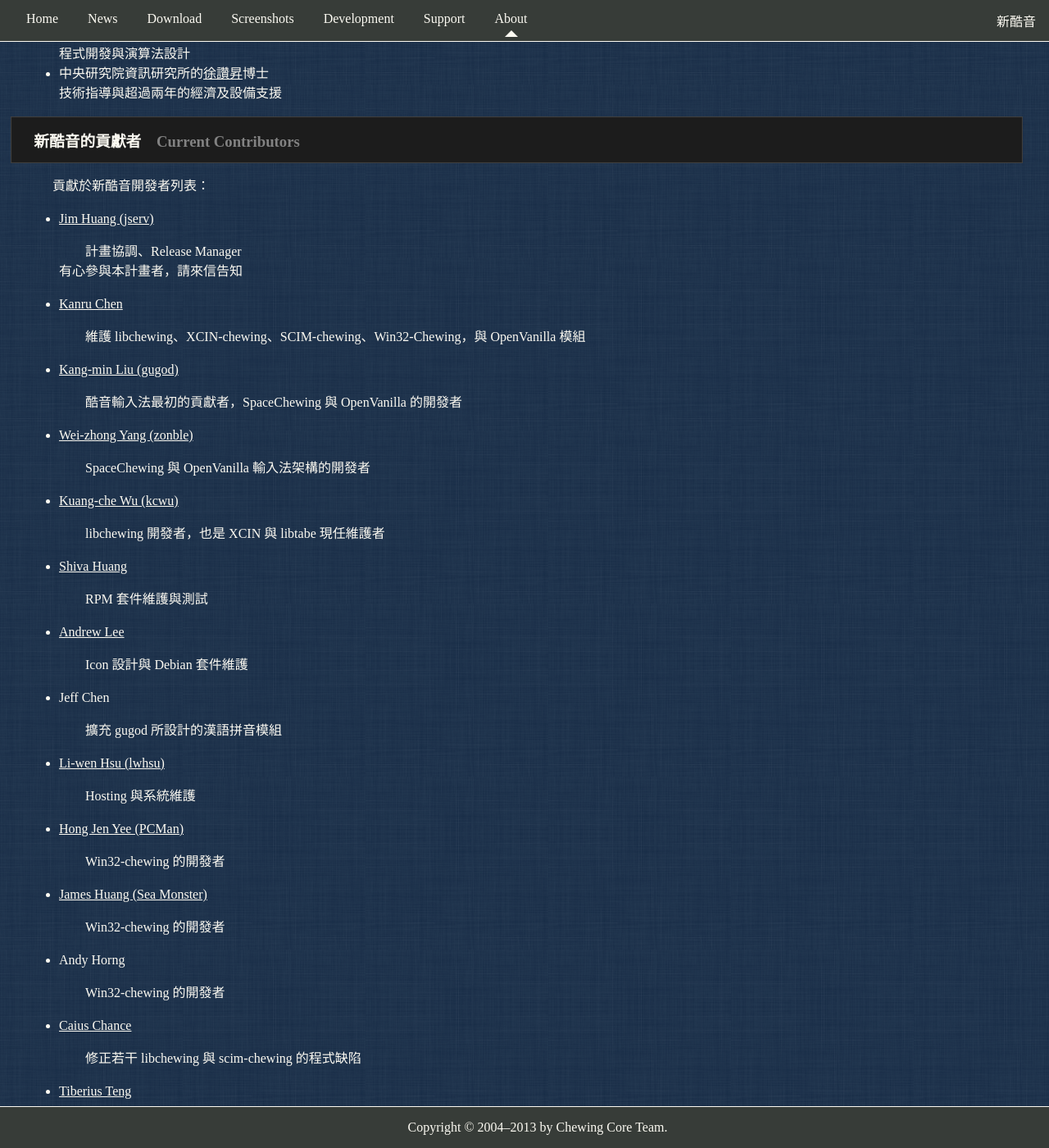
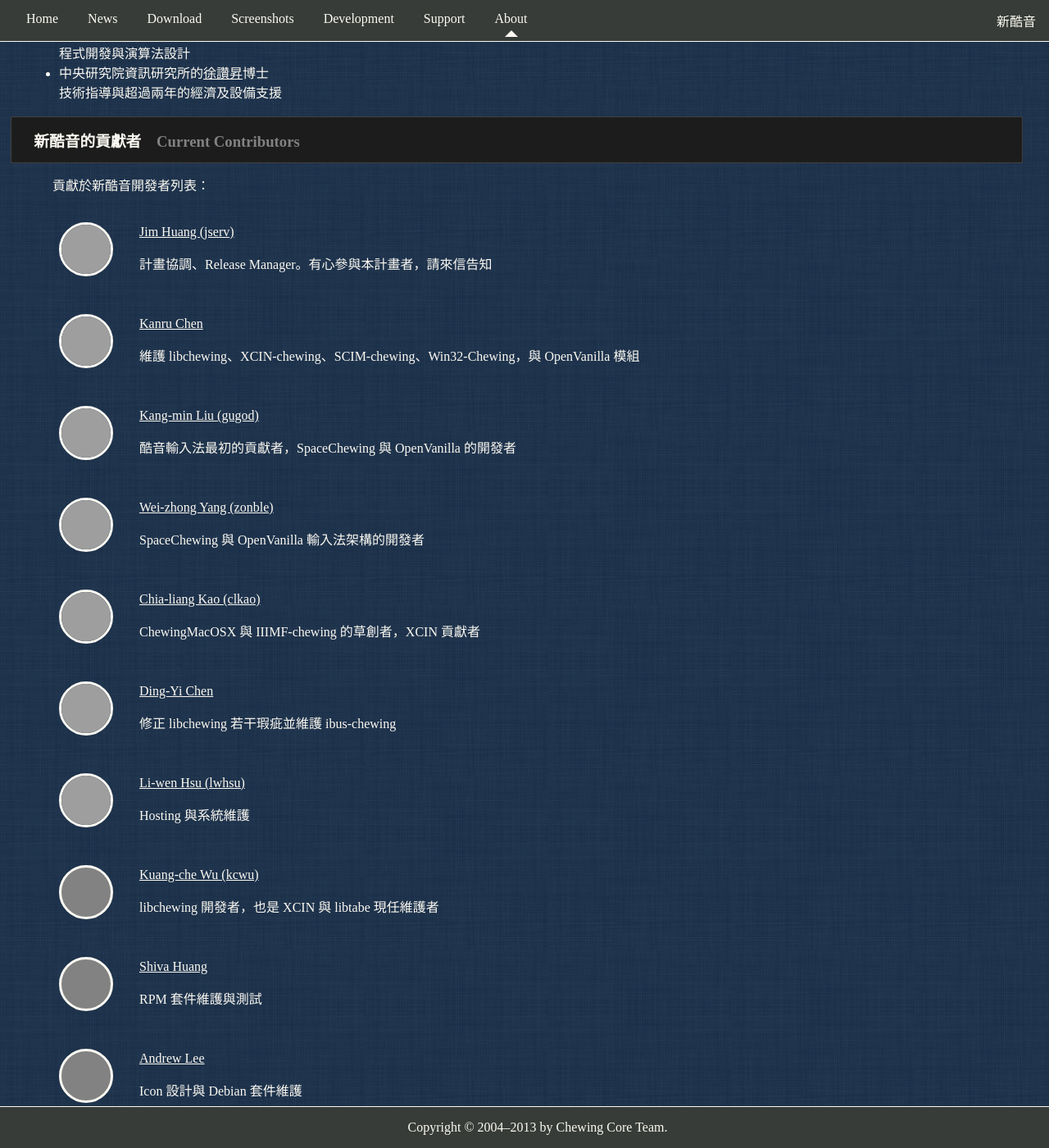
Before and after one commit to chewing/chewing.github.com, a Jekyll site: the page built from about.html, in a window 1280 px wide and 1400 px high, scrolled down 460 px. Shown: the whole window at 82% size. Built offline with Jekyll 4.4.1, drawn with Linux system fonts in a browser that asks for light colours; Markdown is read by kramdown in place of the engine named in the settings; some of the changed text lies outside the part shown; grey boxes are pictures that could not be loaded.

Commit message:
revamp contributor list

```diff
--- a/about.html
+++ b/about.html
@@ -26,76 +26,94 @@
                 <h3>新酷音的貢獻者<span>Current Contributors</span></h3>
         </header>
         <p>貢獻於新酷音開發者列表：</p>
-	<ul>
+	<ul id="contributor">
 		<li>
+			<img src="http://www.gravatar.com/avatar/db87f22ac6851c692b1a66bba387996f?s=60" alt="jserv">
 			<a href="http://about.me/jserv">Jim Huang (jserv)</a>
-			<p>計畫協調、Release Manager<br />有心參與本計畫者，請來信告知</p>
+			<p>計畫協調、Release Manager。有心參與本計畫者，請來信告知</p>
 		</li>
 		<li>
+			<img src="http://www.gravatar.com/avatar/44278652691f460c5d53e96c71c7100f?s=60" alt="kanru">
 			<a href="http://kanru.info/">Kanru Chen</a>
 			<p>維護 libchewing、XCIN-chewing、SCIM-chewing、Win32-Chewing，與 OpenVanilla 模組</p>
 		</li>
 		<li>
+			<img src="http://www.gravatar.com/avatar/4d8c65b603554811079a7ea9b7aab9c0?s=60" alt="gugod">
 			<a href="http://gugod.org/">Kang-min Liu (gugod)</a>
 			<p>酷音輸入法最初的貢獻者，SpaceChewing 與 OpenVanilla 的開發者</p>
 		</li>
 		<li>
+			<img src="http://www.gravatar.com/avatar/6c465af55bd95e740446a095f344df3f?s=60" alt="zonble">
 			<a href="http://zonble.net/">Wei-zhong Yang (zonble)</a>
 			<p>SpaceChewing 與 OpenVanilla 輸入法架構的開發者</p>
 		</li>
+        <li>
+			<img src="http://www.gravatar.com/avatar/f0cc4b511c06b73afb23beb5695a83d6?s=60" alt="clkao">
+			<a href="http://search.cpan.org/~clkao/">Chia-liang Kao (clkao)</a>
+			<p>ChewingMacOSX 與 IIIMF-chewing 的草創者，XCIN 貢獻者</p>
+		</li>
 		<li>
+			<img src="http://www.gravatar.com/avatar/aa7f9a2cc34c774c2d8cecf8b8ce30aa?s=60" alt="definite">
+			<a href="http://dingyichen.wordpress.com/">Ding-Yi Chen</a>
+			<p>修正 libchewing 若干瑕疵並維護 ibus-chewing</p>
+		</li>
+		<li>
+			<img src="http://www.gravatar.com/avatar/169df253a45ad2be7f57305215eab80b?s=60" alt="lwhsu">
+			<a href="http://lwhsu.org/">Li-wen Hsu (lwhsu)</a>
+			<p>Hosting 與系統維護</p>
+		</li>
+		<li>
+			<div></div>
 			<a href="http://www.csie.ntu.edu.tw/~r92030/">Kuang-che Wu (kcwu)</a>
 			<p>libchewing 開發者，也是 XCIN 與 libtabe 現任維護者</p>
 		</li>
 		<li>
+			<div></div>
 			<a href="http://blog.lifestyle.idv.tw/~shiva/">Shiva Huang</a>
 			<p>RPM 套件維護與測試</p>
 		</li>
 		<li>
+			<div></div>
 			<a href="http://wiki.debian.org/AndrewLee">Andrew Lee</a>
 			<p>Icon 設計與 Debian 套件維護</p>
 		</li>
 		<li>
-			Jeff Chen
+			<div></div>
+			<a href="#">Jeff Chen</a>
 			<p>擴充 gugod 所設計的漢語拼音模組</p>
-		</li>
-		<li>
-			<a href="http://lwhsu.org/">Li-wen Hsu (lwhsu)</a>
-			<p>Hosting 與系統維護</p>
-		</li>
-       		<li>
+        </li>
+        <li>
+            <div></div>
 			<a href="http://pcman.sayya.org/">Hong Jen Yee (PCMan)</a>
 			<p>Win32-chewing 的開發者</p>
 		</li>
 		<li>
+			<div></div>
 			<a href="http://www.seamxr.com/">James Huang (Sea Monster)</a>
 			<p>Win32-chewing 的開發者</p>
 		</li>
 		<li>
-			Andy Horng
+			<div></div>
+			<a href="#">Andy Horng</a>
 			<p>Win32-chewing 的開發者</p>
 		</li>
 		<li>
+			<div></div>
 			<a href="http://blog.dejieshi.com/">Caius Chance</a>
 			<p>修正若干 libchewing 與 scim-chewing 的程式缺陷</p>
 		</li>
 		<li>
+			<div></div>
 			<a href="https://plus.google.com/102919133545292787135/about">Tiberius Teng</a>
 			<p>貢獻選字捲頁的改進</p>
 		</li>
 		<li>
-			<a href="http://dingyichen.wordpress.com/">Ding-Yi Chen</a>
-			<p>修正 libchewing 若干瑕疵並維護 ibus-chewing</p>
-		</li>
-		<li>
+			<div></div>
 			<a href="http://utcr.org/">Youchen Lee</a>
 			<p>修正若干 scim-chewing 的程式缺陷</p>
 		</li>
 		<li>
-			<a href="http://search.cpan.org/~clkao/">Chia-liang Kao (clkao)</a>
-			<p>ChewingMacOSX 與 IIIMF-chewing 的草創者，XCIN 貢獻者</p>
-		</li>
-		<li>
+			<div></div>
 			<a href="http://timhsu.chroot.org/">Tim Hsu (crazykid)</a>
 			<p>JMCCE 1.4.x 的維護者，整合第一個非 X Window System 環境的酷音輸入法支援</p>
 		</li>
--- a/style.css
+++ b/style.css
@@ -99,6 +99,31 @@
     border-radius: .3em;
 }
 
+#contributor {
+	list-style-type: none;
+	margin: 0;
+}
+
+#contributor li {
+    padding: 1em 0;
+}
+
+#contributor li img, #contributor li div {
+    border-radius: 50%;
+    border: 3px solid #fcfaf2;
+    float: left;
+}
+
+#contributor li div {
+    height: 60px;
+    width: 60px;
+    background-color: #828282;
+}
+
+#contributor li a {
+    margin-left: 2em;
+}
+
 h3 {
 	position: relative;
 	background-color: #1c1c1c;
```
